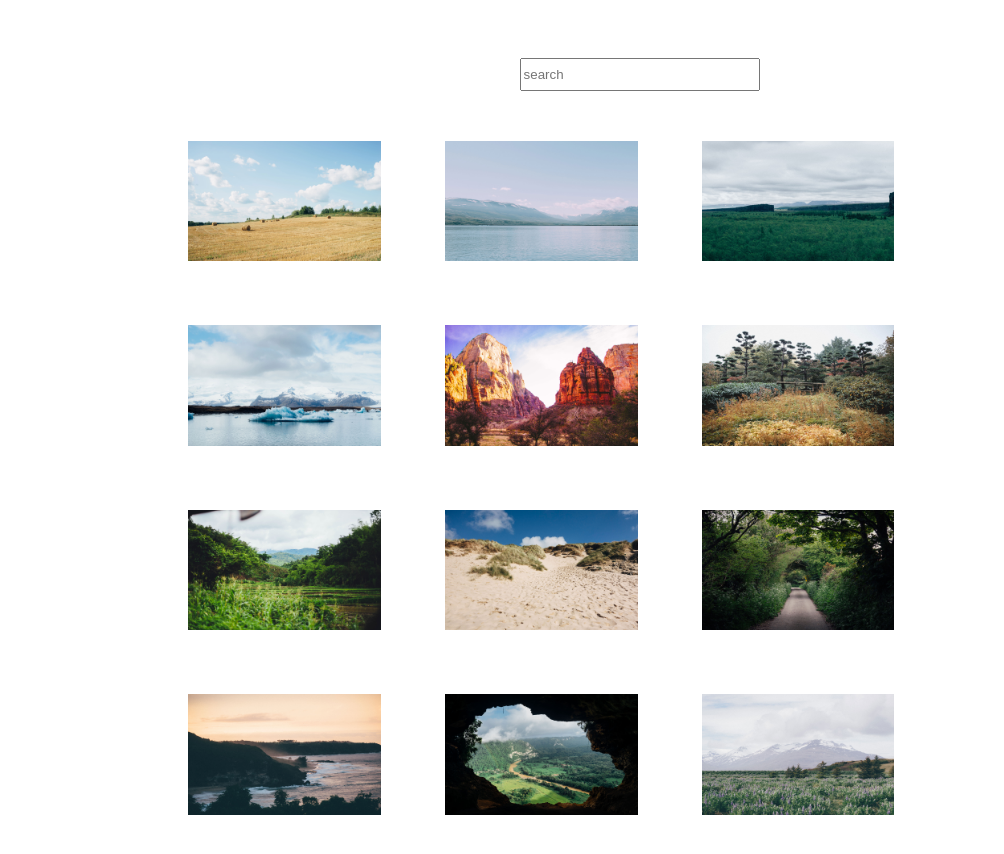
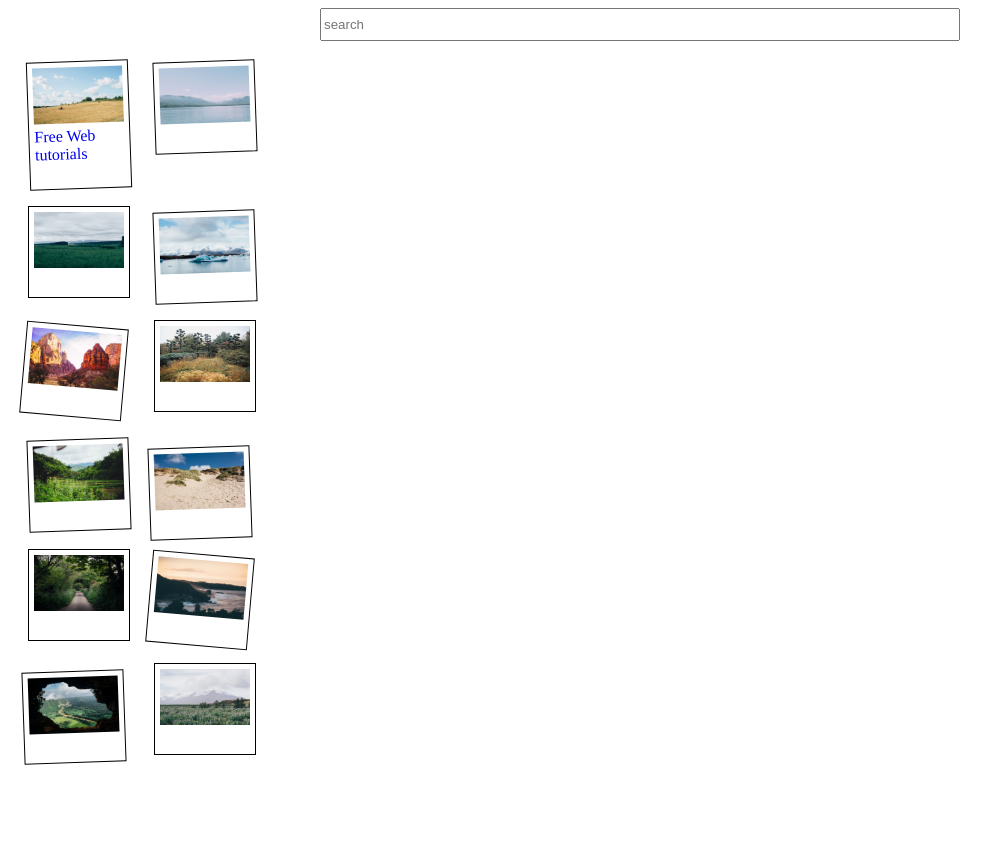
Before and after one commit to RashellSmith/Photo-Album-4-v1, a plain HTML site: page index.html in a window 1280 px wide. Shown: the whole page, without its empty margins (0-1004 px from the left). After the commit the page ends 800 px from the top, so only its background shows below. Drawn offline with Linux system fonts and the light colour scheme.

Commit message:
pictures

```diff
--- a/index.html
+++ b/index.html
@@ -3,6 +3,7 @@
 
 <head>
   <meta charset="utf-8">
+  <meta name="viewport" content="width=device-width, initial-scale=1">
   <title></title>
   <link rel="stylesheet" type="text/css" href="style.css" />
   <link  rel="stylesheet" type="text/css" href="css/lightbox.css">
@@ -12,13 +13,13 @@
   <input  type="text" onkeyup="myFunction()" id="myInput" placeholder="search"></input>
   <div id="list" class="baguetteBoxOne figures">
     <div class= "item">
-      <a href="photos/01.jpg" data-lightbox="gallery" data-title="I love hay bales. Took this snap on a drive through the countryside past some straw fields.">
-        <img src="photos/01.jpg" alt="Hay Bales">
+      <a title="Free Web tutorials" href="photos/01.jpg" data-lightbox="gallery" data-title="I love hay bales. Took this snap on a drive through the countryside past some straw fields.">
+        <img src="photos/01.jpg" alt="Hay Bales" >
       </a>
     </div>
     <div class= "item">
       <a href="photos/02.jpg" data-lightbox="gallery" data-title="The lake was so calm today. We had a great view of the snow on the mountains from here.">
-        <img src="photos/02.jpg" alt="Lake">
+        <img src="photos/02.jpg" alt="Lake" >
       </a>
     </div>
     <div class= "item">
--- a/scripts/script.js
+++ b/scripts/script.js
@@ -3,7 +3,7 @@ function myFunction() {
   var input, filter, a;
   input = document.getElementById('myInput');
   filter = input.value.toUpperCase();
-  var anchor = document.querySelectorAll('.gallery a');
+  var anchor = document.querySelectorAll('#list a');
 
 
   // Loop through all list items, and hide those who don't match the search query
--- a/style.css
+++ b/style.css
@@ -1,20 +1,19 @@
-body {
-    padding: 50px;
-    overflow: auto;
-}
+
 input{
   display:block;
   margin: auto;
-  width:20%;
+  width:50%;
   height: 2em;
 }
+
 .figures{
-  margin: 20px 100px;
+  width:360px;
+  margin: 10px 10px;
 }
 .figures div {
     display: inline-block;
-    width: 20%;
-    margin: 30px;
+    width: 25%;
+     margin: 8px;
     vertical-align: top;
     padding-left: 0;
     padding-right: 0;
@@ -23,6 +22,133 @@ input{
    width:100%;
    height:100%;
   }
-  figcaption{
-    display: none;
+
+/* polaroid style */
+div.item a:after {
+  content: attr(title);
+}
+.figures div {
+    display: inline-block;
+    width: 25%;
+    border-style: solid;
+    border-width: thin;
+    border-color: black;
+    margin: 10px;
+    margin-bottom: 12px;
+    vertical-align: top;
+    padding-left: 5px;
+    padding-right: 5px;
+    padding-top: 5px;
+    padding-bottom: 25px;
+
   }
+  /* By default, we tilt all our images -2 degrees */
+div {
+  transform: rotate(-2deg);
+}
+/* Rotate all even images 2 degrees */
+div :nth-child(even) {
+transform: rotate(-2deg);
+  -moz-transform: rotate(2deg);
+}
+
+/* Don't rotate every third image, but offset its position */
+ div:nth-child(3n)  {
+transform: none;
+  -moz-transform: none;
+  position: relative;
+  top: -5px;
+}
+
+/* Rotate every fifth image by 5 degrees and offset it */
+ div:nth-child(5n) {
+transform: rotate(5deg);
+  -moz-transform: rotate(5deg);
+  position: relative;
+  right: 5px;
+}
+
+/* Keep default rotate for every eighth, but offset it */
+div:nth-child(8n)  {
+  position: relative;
+  top: 8px;
+  right: 5px;
+}
+
+/* Keep default rotate for every eleventh, but offset it */
+ div:nth-child(11n)  {
+  position: relative;
+  top: 3px;
+  left: -5px;
+}
+/* Scale the images on hover, add transitions for smoothing things out, and ensure the hover appears on top */
+div :hover {
+  transform: scale(1.25);
+  -moz-transform: scale(1.25);
+  position: relative;
+  z-index: 5;
+}
+a :hover {
+  transform: none;
+  -moz-transform: scale(1.25);
+  /* position: relative;
+  z-index: 5; */
+}
+a{
+  text-decoration-line: none;
+}
+.baguetteBoxOne{
+  transform: none;
+}
+/* @media only screen and (min-width: 350px){
+  body{
+    background-color: yellow;
+  }
+  input{
+    display:block;
+    margin: auto;
+    width:50%;
+    height: 2em;
+  }
+  .figures{
+    max-width:500px;
+    margin: auto;
+  }
+  .figures div {
+      display: inline-block;
+      width: 40%;
+      margin: 8px;
+      vertical-align: top;
+      padding-left: 0;
+      padding-right: 0;
+    }
+   img {
+     width:100%;
+     height:100%;
+    }
+}
+@media only screen and (min-width: 768px) {
+
+  input{
+    display:block;
+    margin: auto;
+    width:20%;
+    height: 2em;
+  }
+  .figures{
+    width: auto;
+    margin: 20px 100px;
+  }
+  .figures div {
+      display: inline-block;
+      width: 20%;
+      margin: 30px;
+      vertical-align: top;
+      padding-left: 0;
+      padding-right: 0;
+    }
+   img {
+     width:100%;
+     height:100%;
+    }
+} */
```
Also changed, not shown: css/lightbox.css.
